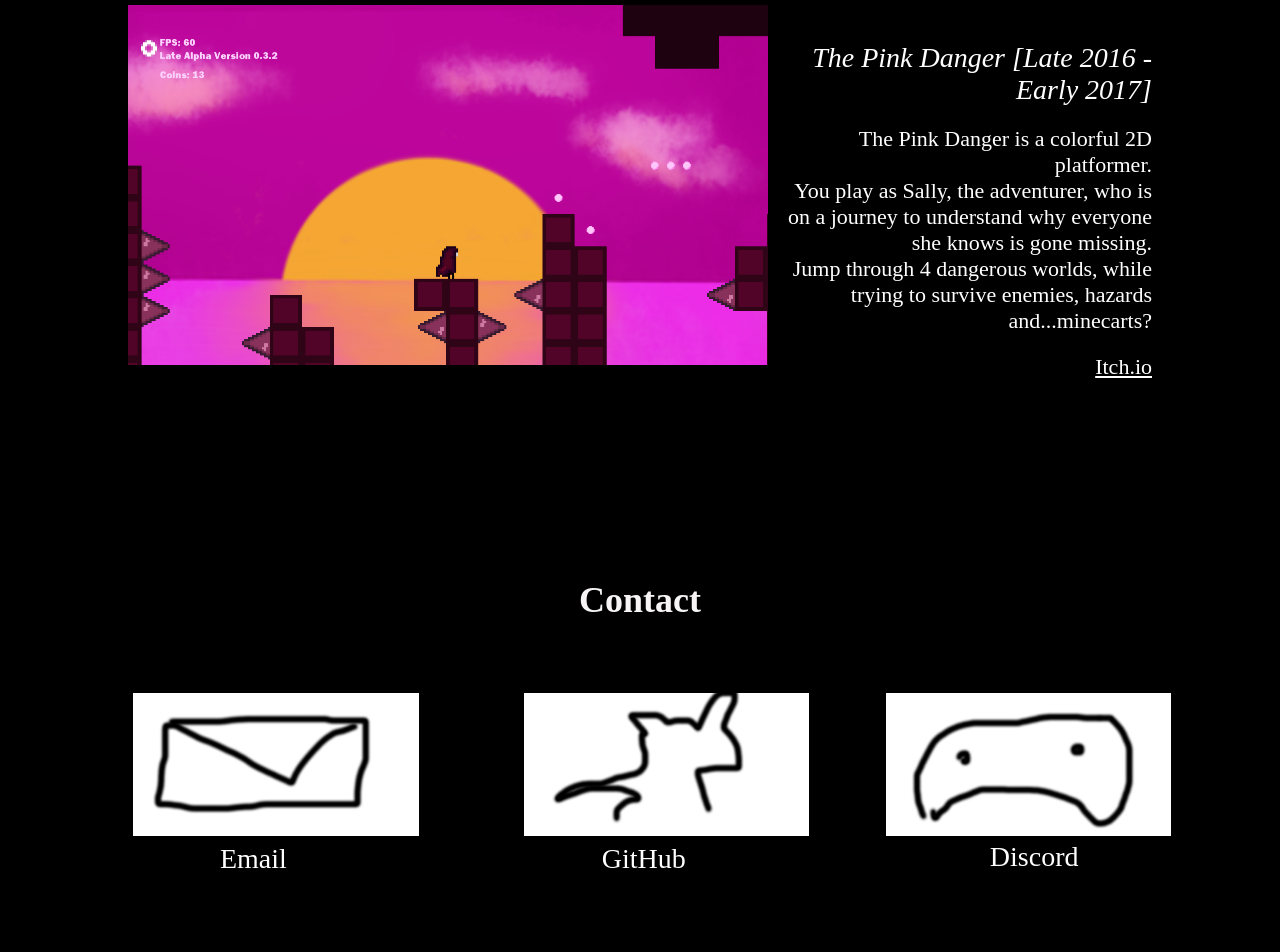
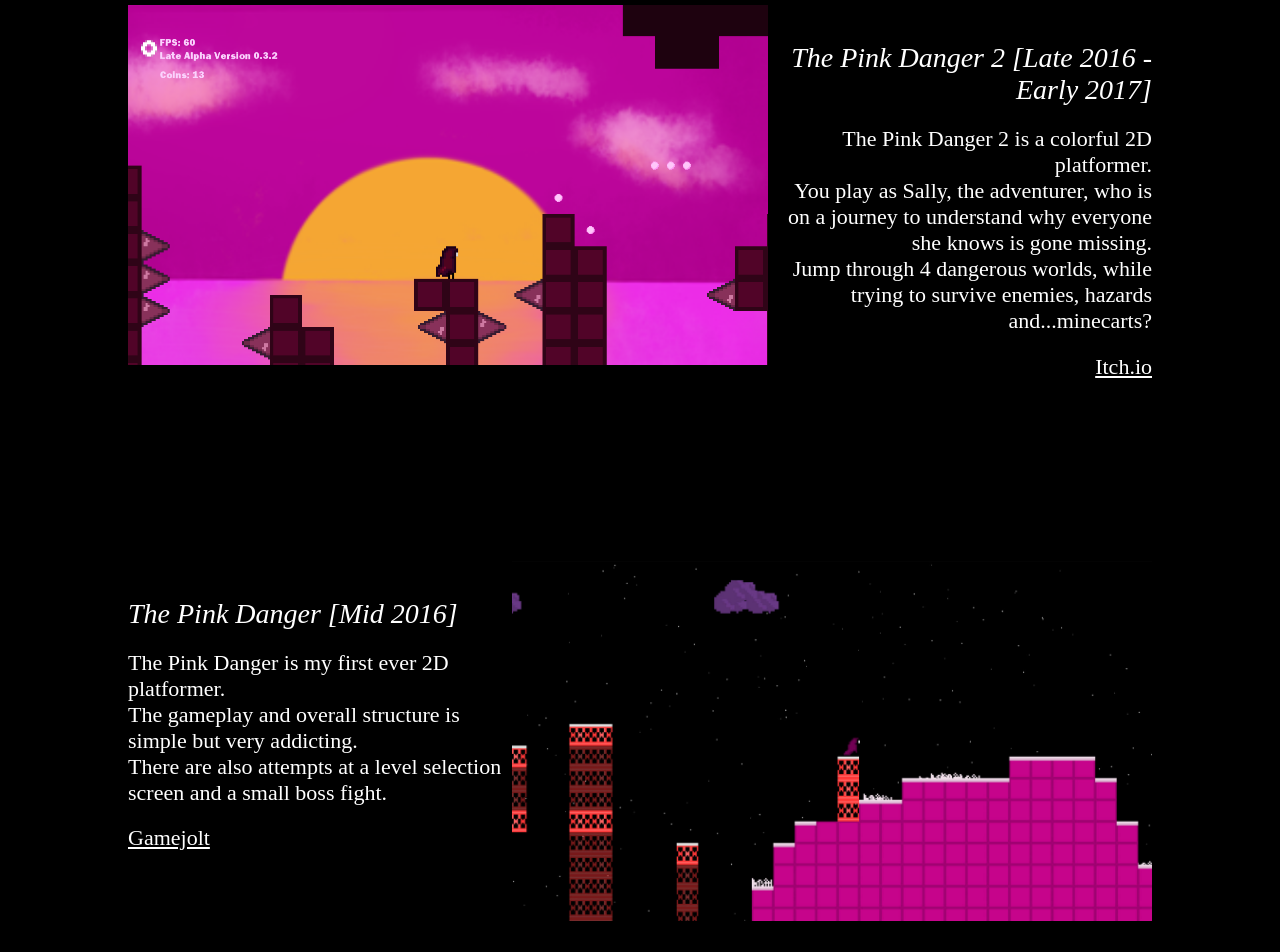
Before and after one commit to SoulPixelIV/soulpixeliv.github.io, a plain HTML site: page index.html in a window 1280 px wide. Shown: the part 3080-4032 px from the top of the page. Before the commit the page ends 3956 px from the top, so only its background shows below. Drawn offline with Linux system fonts and the light colour scheme.

Commit message:
Added The Pink Danger 1 to projects

```diff
--- a/index.html
+++ b/index.html
@@ -144,6 +144,12 @@ a {
   top: 0;
   z-index: -999;
 }
+#tpdPre1 {
+  float: right;
+  padding-right: 10%;
+  top: 0;
+  z-index: -999;
+}
 
 .headerthing {
   float: left;
@@ -248,13 +254,33 @@ p    <br>
     <img id = "tpd1" src = "tpdWebsite.png" width="640em" height="360em">
     <br>
     <br>
-    <p class="right fat">The Pink Danger [Late 2016 - Early 2017]</p>
+    <p class="right fat">The Pink Danger 2 [Late 2016 - Early 2017]</p>
     <br>
-    <p class="right">The Pink Danger is a colorful 2D platformer.<br>
+    <p class="right">The Pink Danger 2 is a colorful 2D platformer.<br>
     You play as Sally, the adventurer, who is on a journey to understand why everyone she knows is gone missing.<br>
     Jump through 4 dangerous worlds, while trying to survive enemies, hazards and...minecarts?</p>
     <br>
     <p class="right"><a href="https://soulpixel.itch.io/the-pink-danger">Itch.io</a></p>
+    <br>
+    <br>
+    <br>
+    <br>
+    <br>
+    <br>
+    <br>
+    <br>
+    <br>
+    <br>
+    <img id = "tpdPre1" src = "tpdPreWebsite.png" width="640em" height="360em">
+    <br>
+    <br>
+    <p class="fat">The Pink Danger [Mid 2016]</p>
+    <br>
+    <p>The Pink Danger is my first ever 2D platformer.<br>
+      The gameplay and overall structure is simple but very addicting.<br>
+      There are also attempts at a level selection screen and a small boss fight.</p>
+    <br>
+    <a href="https://gamejolt.com/games/the-pink-danger-demo/94525">Gamejolt<br></a>
     <br>
     <br>
     <br>
```
Also changed, not shown: tpdPreWebsite.png (added).
